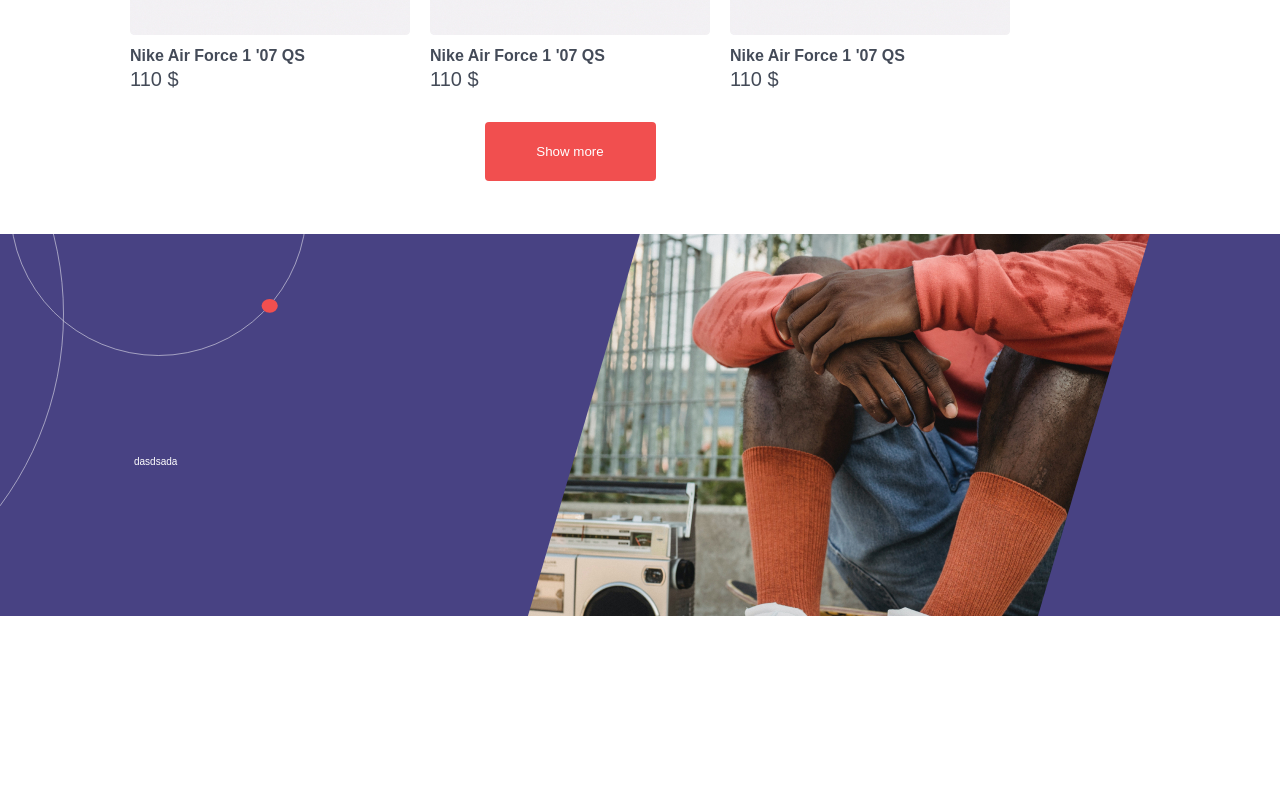
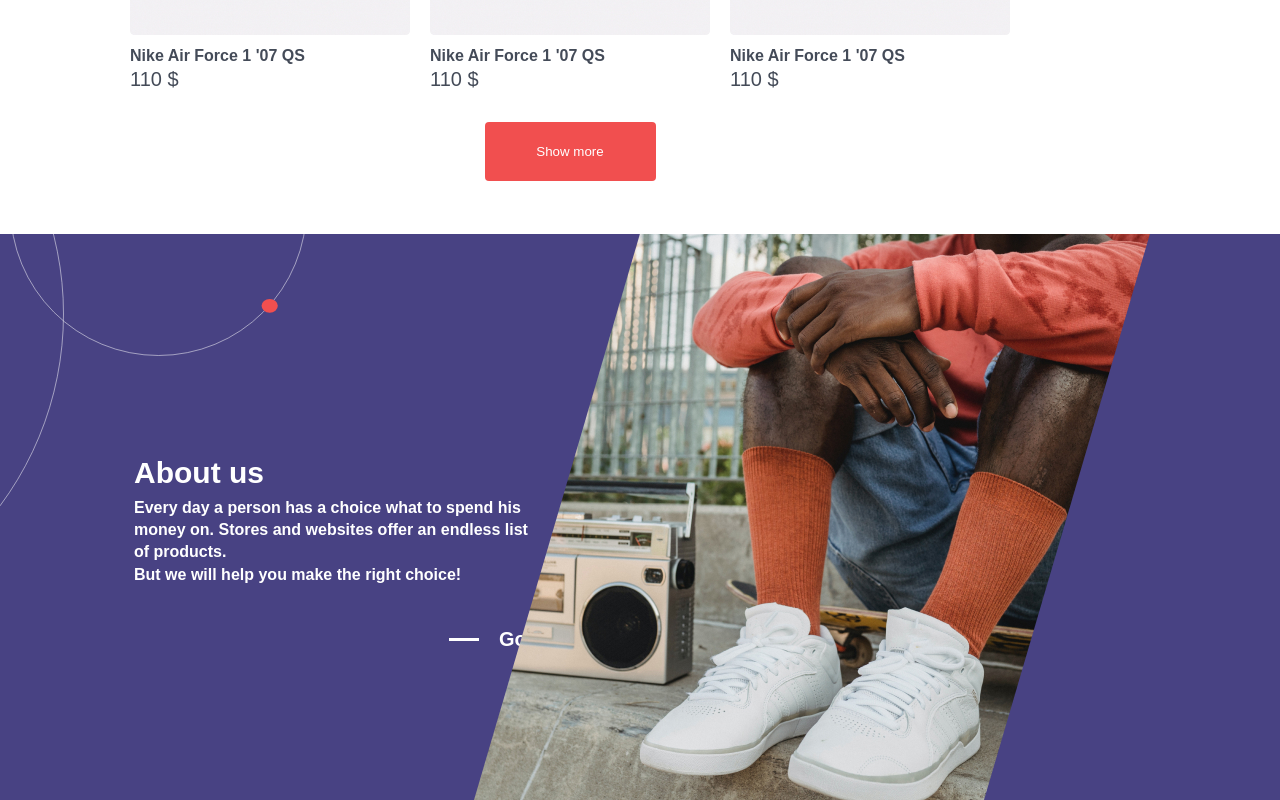
Before and after one commit to distanceOn/t1project, a React (Create React App) app: page / in a window 1280 px wide. Shown: the part 2174-2974 px from the top of the page. Before the commit the page ends 2790 px from the top, so only its background shows below. Built offline with nearby package versions, Linux system fonts and the light colour scheme.

Commit message:
feat: finish about block

```diff
--- a/src/components/atoms/Title/Title.module.scss
+++ b/src/components/atoms/Title/Title.module.scss
@@ -20,4 +20,9 @@
     font-size: 1.6rem;
     font-weight: 600;
   }
+  &_about {
+    color: #fff;
+    font-size: 3rem;
+    font-weight: 700;
+  }
 }
--- a/src/components/atoms/Title/Title.tsx
+++ b/src/components/atoms/Title/Title.tsx
@@ -2,7 +2,7 @@
 
 type TitleProps = {
   children: React.ReactNode;
-  type: 'hero' | 'filter' | 'min' | 'default';
+  type: 'hero' | 'filter' | 'min' | 'default' | 'about';
 };
 
 export const Title = ({ children, type }: TitleProps) => {
@@ -12,7 +12,7 @@
     return <h1 className={className}>{children}</h1>;
   }
 
-  if (type === 'filter') {
+  if (type === 'filter' || type === 'about') {
     return <h3 className={className}>{children}</h3>;
   }
 
--- a/src/components/atoms/Title/utils.ts
+++ b/src/components/atoms/Title/utils.ts
@@ -8,6 +8,8 @@
       return S.title_filter;
     case 'min':
       return S.title_min;
+    case 'about':
+      return S.title_about;
     default:
       return S.title;
   }
--- /dev/null
+++ b/src/components/molecules/Quote/Quote.module.scss
@@ -0,0 +1,11 @@
+.container {
+  display: flex;
+}
+
+.line {
+  margin-top: 1rem;
+  margin-right: 2rem;
+  width: 3rem;
+  height: 0.3rem;
+  background-color: #fff;
+}
--- /dev/null
+++ b/src/components/molecules/Quote/Quote.tsx
@@ -0,0 +1,14 @@
+import S from './Quote.module.scss';
+
+type QuoteProps = {
+  children: React.ReactNode;
+};
+
+export const Quote = ({ children }: QuoteProps) => {
+  return (
+    <div className={S.container}>
+      <div className={S.line}></div>
+      {children}
+    </div>
+  );
+};
--- /dev/null
+++ b/src/components/organisms/About/About.module.scss
@@ -0,0 +1,16 @@
+.about {
+  display: flex;
+  flex-direction: column;
+  gap: 0.7rem;
+  width: 40rem;
+}
+
+.container {
+  width: 47.5rem;
+  display: flex;
+  flex-direction: column;
+  gap: 4.2rem;
+  & > :last-child {
+    align-self: flex-end;
+  }
+}
--- /dev/null
+++ b/src/components/organisms/About/About.tsx
@@ -0,0 +1,23 @@
+import { Logo } from '../../atoms/Logo/Logo';
+import { Text } from '../../atoms/Text/Text';
+import { Title } from '../../atoms/Title/Title';
+import { Quote } from '../../molecules/Quote/Quote';
+import S from './About.module.scss';
+
+export const About = () => {
+  return (
+    <div className={S.container}>
+      <div className={S.about}>
+        <Title type='about'>About us</Title>
+        <Text type='hero'>
+          Every day a person has a choice what to spend his money on. Stores and
+          websites offer an endless list of products. <br />
+          But we will help you make the right choice!
+        </Text>
+      </div>
+      <Quote>
+        <Logo type='small' />
+      </Quote>
+    </div>
+  );
+};
--- a/src/pages/CatalogPage/CatalogPage.tsx
+++ b/src/pages/CatalogPage/CatalogPage.tsx
@@ -8,6 +8,7 @@
 import { HeroTemplate } from '../../components/templates/HeroTemplate/HeroTemplate';
 import S from './CatalogPage.module.scss';
 import { AboutTemplate } from '../../components/templates/AboutTemplate/AboutTemplate';
+import { About } from '../../components/organisms/About/About';
 export const CatalogPage = () => {
   return (
     <div className={S.container}>
@@ -24,7 +25,9 @@
           <Products />
         </div>
       </CatalogTemplate>
-      <AboutTemplate>dasdsada</AboutTemplate>
+      <AboutTemplate>
+        <About />
+      </AboutTemplate>
     </div>
   );
 };
```
